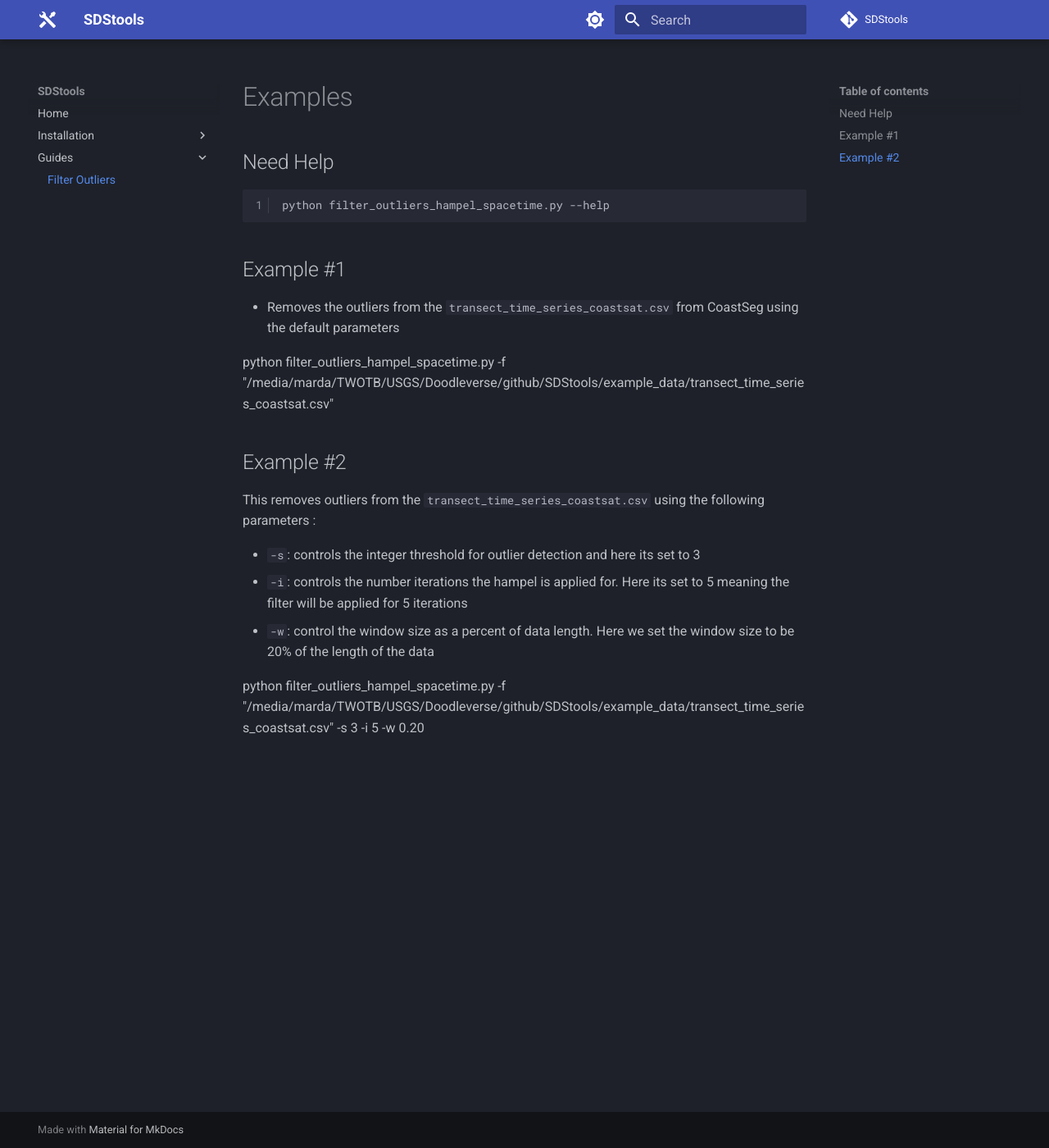
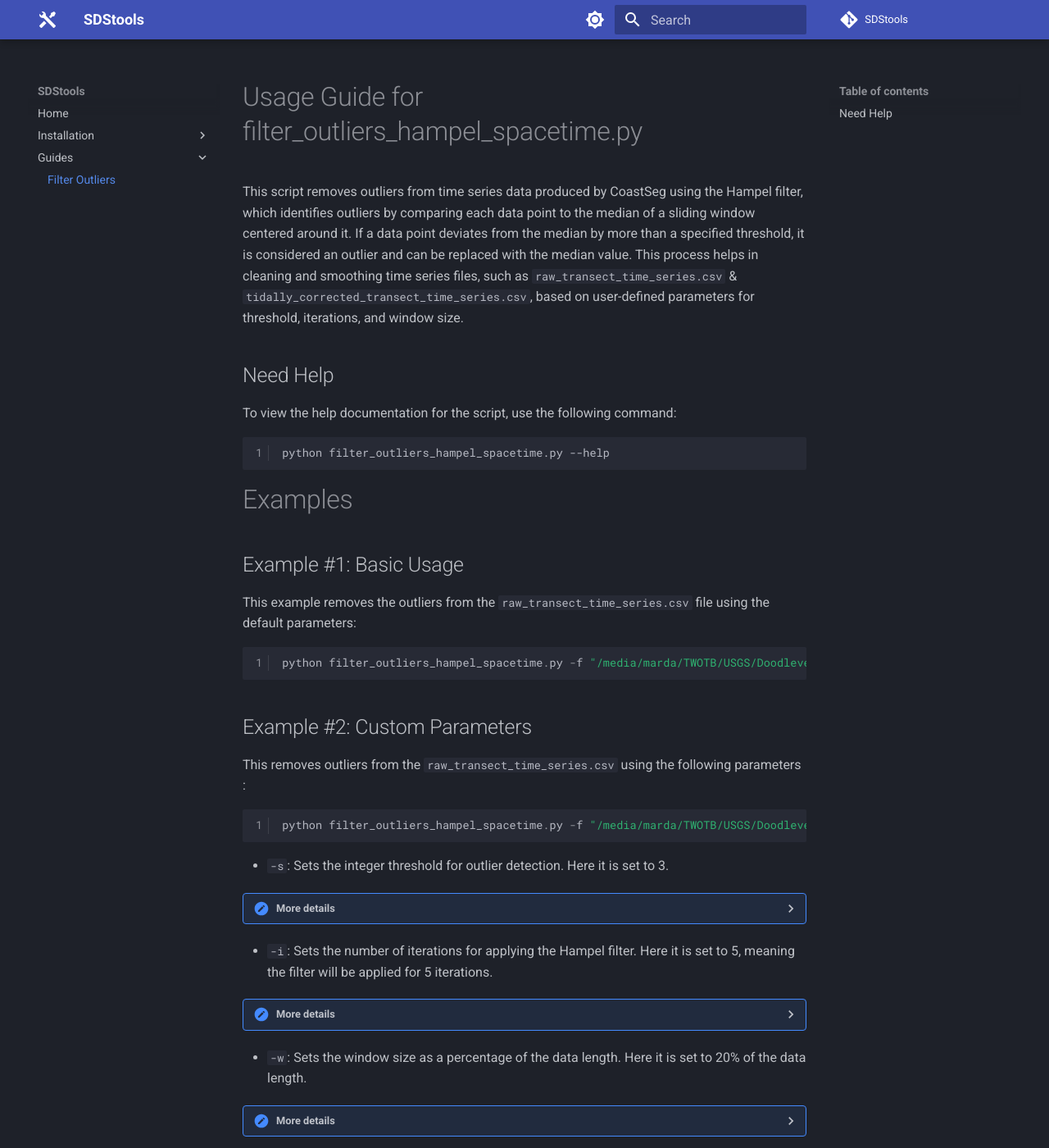
Before and after one commit to Doodleverse/SDStools, an MkDocs documentation site: the page built from docs/filter_outliers_guide.md, in a window 1280 px wide and 1400 px high. Shown: the whole window at 82% size. Built offline with MkDocs 1.6.1 and Material for MkDocs 9.7.7, drawn with Linux system fonts in a browser that asks for light colours; comment, search, counter and statistics services are not loaded; some of the changed text lies outside the part shown.

Commit message:
Improve the filter outliers guide and the main page

````diff
--- a/docs/filter_outliers_guide.md
+++ b/docs/filter_outliers_guide.md
@@ -1,21 +1,50 @@
-# Examples
+# Usage Guide for filter_outliers_hampel_spacetime.py
+
+This script removes outliers from time series data produced by CoastSeg using the Hampel filter, which identifies outliers by comparing each data point to the median of a sliding window centered around it. If a data point deviates from the median by more than a specified threshold, it is considered an outlier and can be replaced with the median value. This process helps in cleaning and smoothing time series files, such as `raw_transect_time_series.csv` & `tidally_corrected_transect_time_series.csv`, based on user-defined parameters for threshold, iterations, and window size.
 
 ## Need Help
 
-    python filter_outliers_hampel_spacetime.py --help
+To view the help documentation for the script, use the following command:
 
-## Example #1
+```bash
+python filter_outliers_hampel_spacetime.py --help
+```
 
-- Removes the outliers from the `transect_time_series_coastsat.csv` from CoastSeg using the default parameters
+# Examples
 
-  python filter_outliers_hampel_spacetime.py -f "/media/marda/TWOTB/USGS/Doodleverse/github/SDStools/example_data/transect_time_series_coastsat.csv"
+## Example #1: Basic Usage
 
-## Example #2
+This example removes the outliers from the `raw_transect_time_series.csv` file using the default parameters:
 
-This removes outliers from the `transect_time_series_coastsat.csv` using the following parameters :
+```python
+python filter_outliers_hampel_spacetime.py -f "/media/marda/TWOTB/USGS/Doodleverse/github/SDStools/example_data/raw_transect_time_series.csv"
+```
 
-- `-s`: controls the integer threshold for outlier detection and here its set to 3
-- `-i`: controls the number iterations the hampel is applied for. Here its set to 5 meaning the filter will be applied for 5 iterations
-- `-w`: control the window size as a percent of data length. Here we set the window size to be 20% of the length of the data
+## Example #2: Custom Parameters
 
-  python filter_outliers_hampel_spacetime.py -f "/media/marda/TWOTB/USGS/Doodleverse/github/SDStools/example_data/transect_time_series_coastsat.csv" -s 3 -i 5 -w 0.20
+This removes outliers from the `raw_transect_time_series.csv` using the following parameters :
+
+```python
+python filter_outliers_hampel_spacetime.py -f "/media/marda/TWOTB/USGS/Doodleverse/github/SDStools/example_data/raw_transect_time_series.csv" -s 3 -i 5 -w 0.20
+```
+
+- `-s`: Sets the integer threshold for outlier detection. Here it is set to 3.
+
+<details>
+<summary>More details</summary>
+The threshold determines how many standard deviations a data point must deviate from the median within a sliding window to be considered an outlier.
+If a data point's deviation exceeds this threshold, it is flagged as an outlier and can be replaced by the median value of the window.
+</details>
+
+- `-i`: Sets the number of iterations for applying the Hampel filter. Here it is set to 5, meaning the filter will be applied for 5 iterations.
+
+<details>
+<summary>More details</summary>
+The number of iterations in the Hampel filter determines how many times the filter is applied to the data. Multiple iterations can enhance the effectiveness of outlier removal by progressively refining the data and eliminating any residual outliers that may not have been detected in earlier passes.
+</details>
+
+- `-w`: Sets the window size as a percentage of the data length. Here it is set to 20% of the data length.
+<details>
+<summary>More details</summary>
+The window size in the Hampel filter specifies the span of data points (as a percentage of the total data length) around each target point that are used to calculate the median and median absolute deviation. This sliding window determines the local context for outlier detection, with a larger window capturing more data points and a smaller window providing a more localized analysis.
+</details>
````
Also changed, not shown: docs/index.md (+6 -0 lines).
